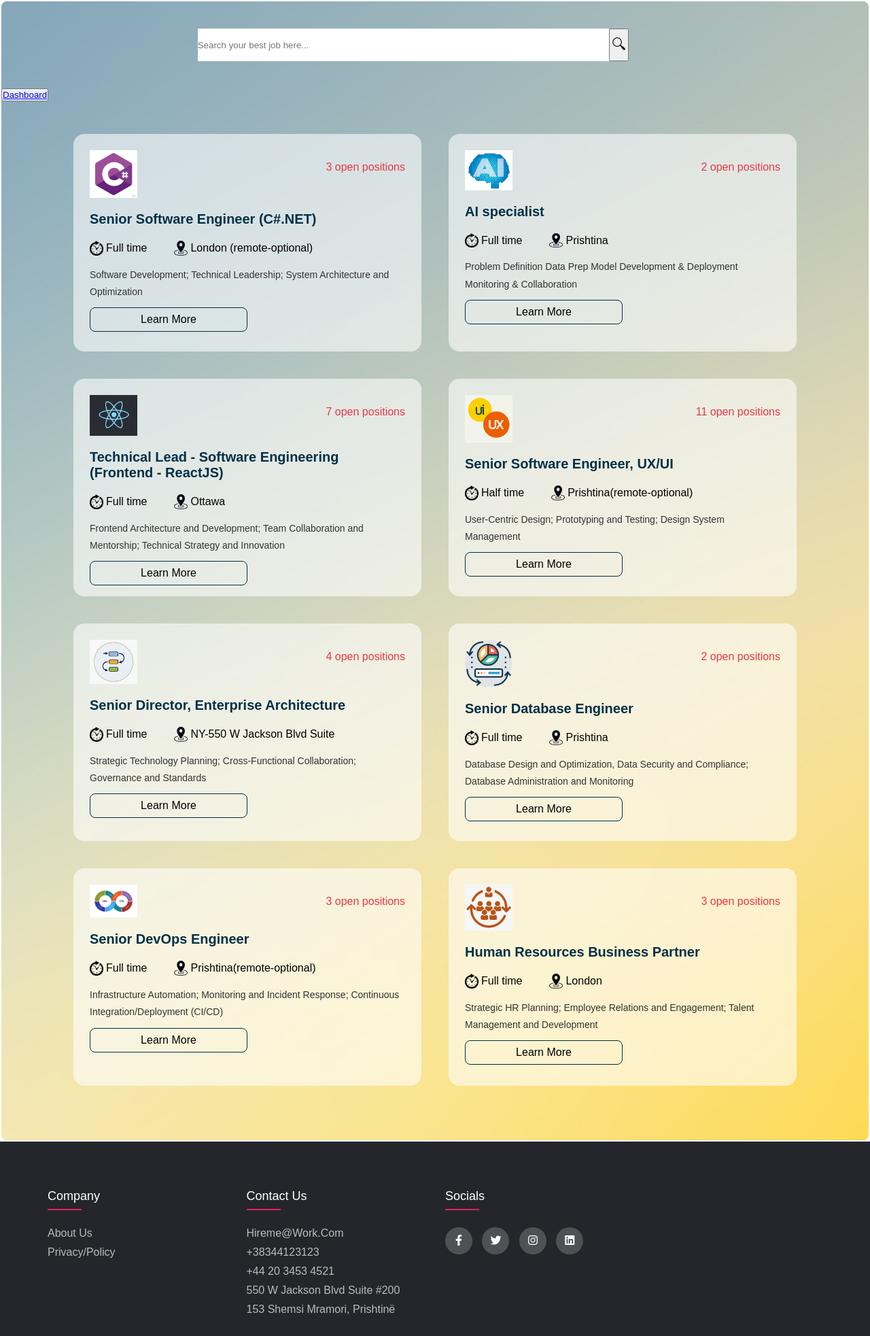
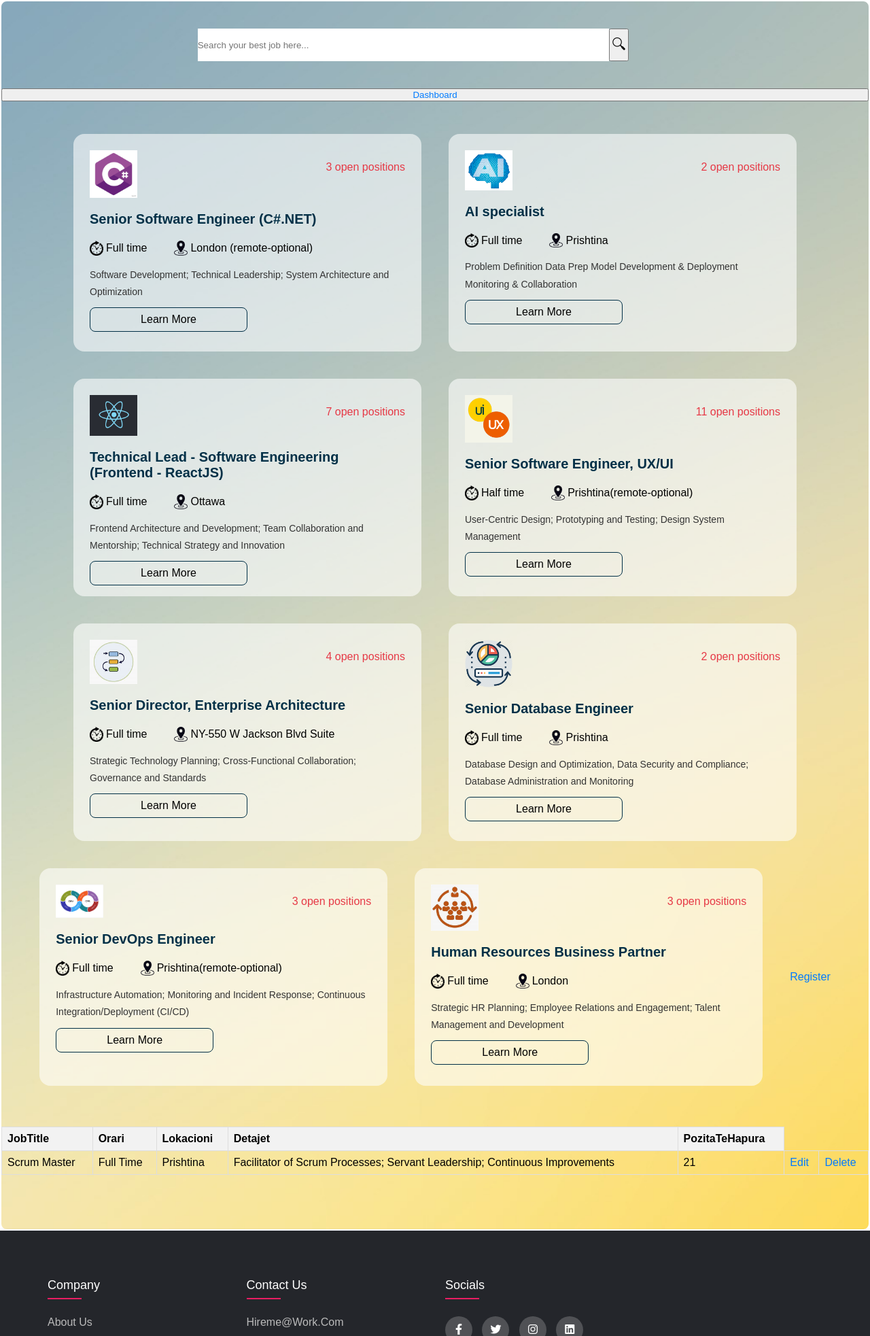
Before and after one commit to oltahasimja/PROJEKTI, a PHP site: page /jobopenings.php in a window 1280 px wide. Shown: the part 90-2055 px from the top of the page at 68% size. Run offline with PHP 8.4, Linux system fonts and the light colour scheme; the visitor is signed in with stand-in values (Sample User, id 1); data comes from the database, SQL or seed files in the repository.

Commit message:
regiser jobs /users

```diff
--- a/jobopenings.php
+++ b/jobopenings.php
@@ -1,3 +1,4 @@
+
 
 <!DOCTYPE html>
 <html lang="en">
@@ -8,6 +9,9 @@
 
     <link rel="stylesheet" href="https://cdnjs.cloudflare.com/ajax/libs/font-awesome/6.4.2/css/all.min.css" integrity="sha512-z3gLpd7yknf1YoNbCzqRKc4qyor8gaKU1qmn+CShxbuBusANI9QpRohGBreCFkKxLhei6S9CQXFEbbKuqLg0DA==" crossorigin="anonymous" referrerpolicy="no-referrer" />
     <link rel="stylesheet" href="jobopenings.css">
+    <link rel="stylesheet" href="dashboard.css">
+<link rel="stylesheet" href="stylecover.css">
+
     <link rel="preconnect" href="https://fonts.googleapis.com">
 <link rel="preconnect" href="https://fonts.gstatic.com" crossorigin>
 <link href="https://fonts.googleapis.com/css2?family=Nunito+Sans:ital,opsz,wght@0,6..12,200;0,6..12,300;1,6..12,200&family=Rubik:wght@400;700&display=swap" rel="stylesheet">
@@ -33,6 +37,17 @@
                      <a href='dashboard.php'>Dashboard</a>
                  </button>";
          }
+
+
+include "DatabaseConnection.php";
+include_once "PunaRepository.php";
+
+$jbrep = new PunaRepository();
+$puna = $jbrep->getAllJobs();
+
+?>
+         <?php
+
     ?>
 
     <div class="punet">
@@ -181,7 +196,34 @@
             <div class="details">Strategic HR Planning; Employee Relations and Engagement; Talent Management and Development</div>
                 <a href="#" class="details-btn" onclick="showJobDetails7()">Learn More</a>
                 <span class="open-positions">3 open positions</span>
-        </div><!-- <div class="puna">
+        </div>
+        <a href='register.php'>Register</a>
+        <table>
+            <thead>
+            <tr>
+                <th>JobTitle</th>
+                <th>Orari</th>
+                <th>Lokacioni</th>
+                <th>Detajet</th>
+                <th>PozitaTeHapura</th>
+            </tr>
+            </thead>
+            <tbody>
+                <?php foreach($puna as $job) { ?> <!--e hapim foreach-->
+                    <tr>
+                        <td><?php echo $job['JobTitle'];?></td>
+                        <td><?php echo $job['Orari'];?></td>
+                        <td><?php echo $job['Lokacioni'];?></td>
+                        <td><?php echo $job['Detajet'];?></td>
+                        <td><?php echo $job['PozitaTeHapura'];?></td>
+                        <td><a href='edit.php?id=<?php echo $job['ID']?>'>Edit</a></td> <!--e dergojme id ne url permes pjeses ?id= dhe permes kodit ne php e marrim nga jobi i cili eshte i paraqitur ne kete rresht-->
+                        <td><a href='delete.php?id=<?php echo $job['ID']?>'>Delete</a></td>
+                    </tr>
+                <?php }?>
+            </tbody>
+        </table>
+
+        <!-- <div class="puna">
             <img src="embedded-system-icon-set-four-elements-diferent-styles-industry-icons-collection-creative-filled-outline-colored-flat-161602401.webp" alt="" style="width: 70px; height: auto;">
             <h3 class="job-title">Embedded Systems Engineer</h3>
             <div class="kryesor">
--- a/register.php
+++ b/register.php
@@ -14,7 +14,7 @@ if (isset($_POST['submitbtn'])) {
     $punaRepository = new PunaRepository();
     $punaRepository->insertPuna($puna);
 
-    header("location:dashboard.php");
+    header("location:jobopenings.php");
     exit();
 }
 ?>
```
